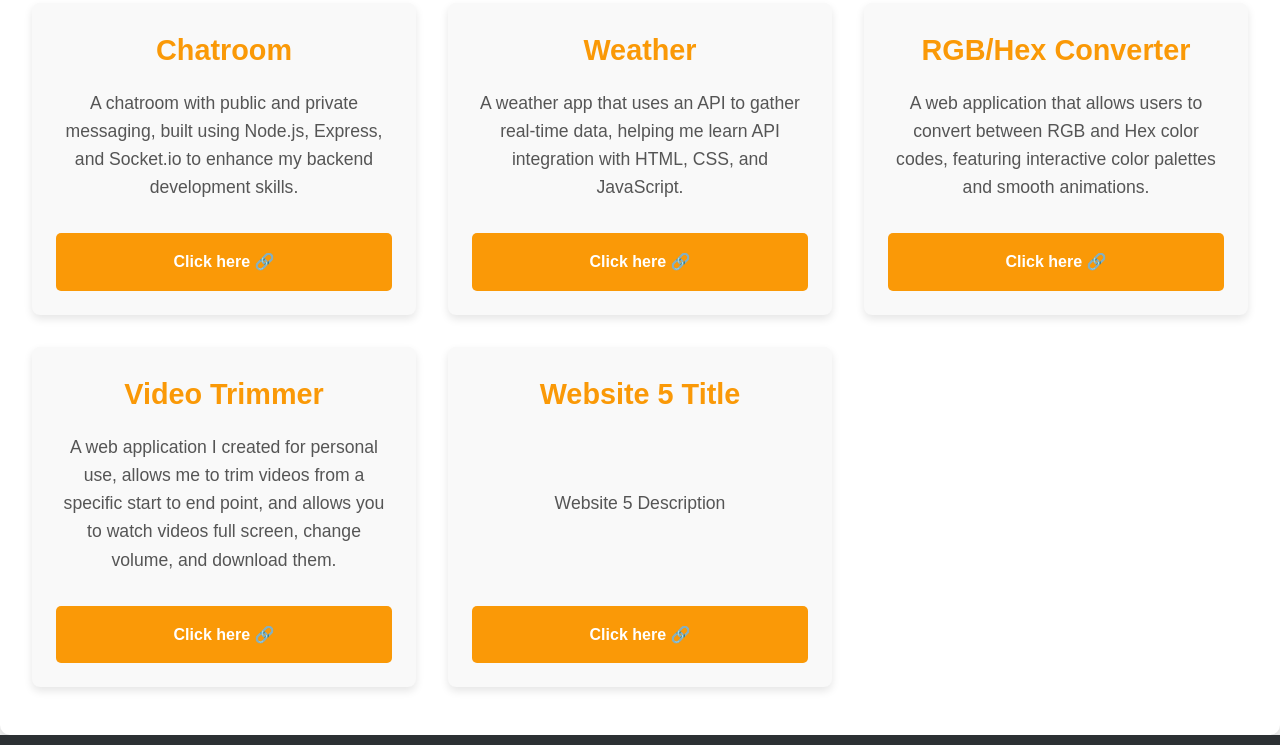
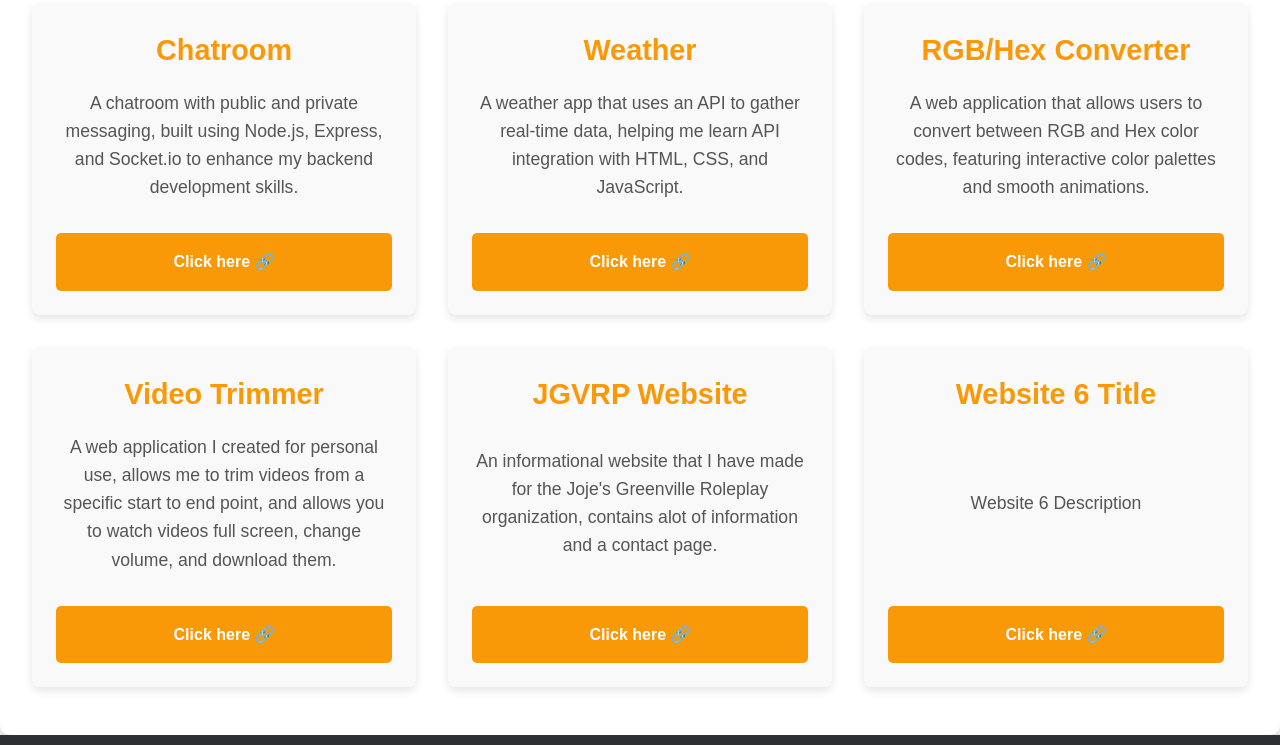
Before and after one commit to compiling-life/compiling_life.github.io, a plain HTML site: page personalWebsite/pages.html in a window 1280 px wide. Shown: the part 498-1243 px from the top of the page. Drawn offline with Linux system fonts and the light colour scheme.

Commit message:
New page

```diff
--- a/personalWebsite/pages.html
+++ b/personalWebsite/pages.html
@@ -312,9 +312,19 @@ transform: scale(1.2);
 
 <div class="page-item">
 
-<h3>Website 5 Title</h3>
+<h3>JGVRP Website</h3>
 
-<p>Website 5 Description</p>
+<p>An informational website that I have made for the Joje's Greenville Roleplay organization, contains alot of information and a contact page.</p>
+
+<a href="https://jgvrp.onrender.com/">Click here 🔗</a>
+
+</div>
+
+<div class="page-item">
+
+<h3>Website 6 Title</h3>
+
+<p>Website 6 Description</p>
 
 <a href="#">Click here 🔗</a>
 
```
